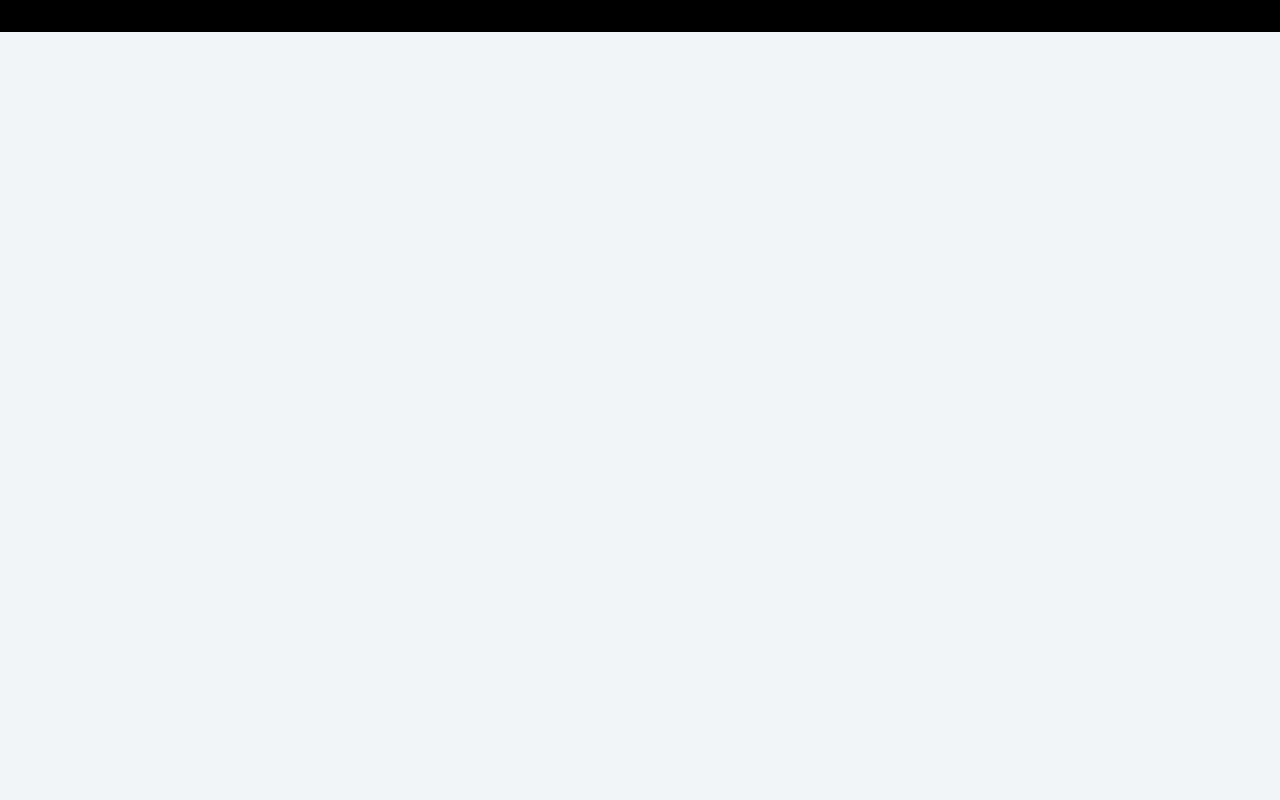
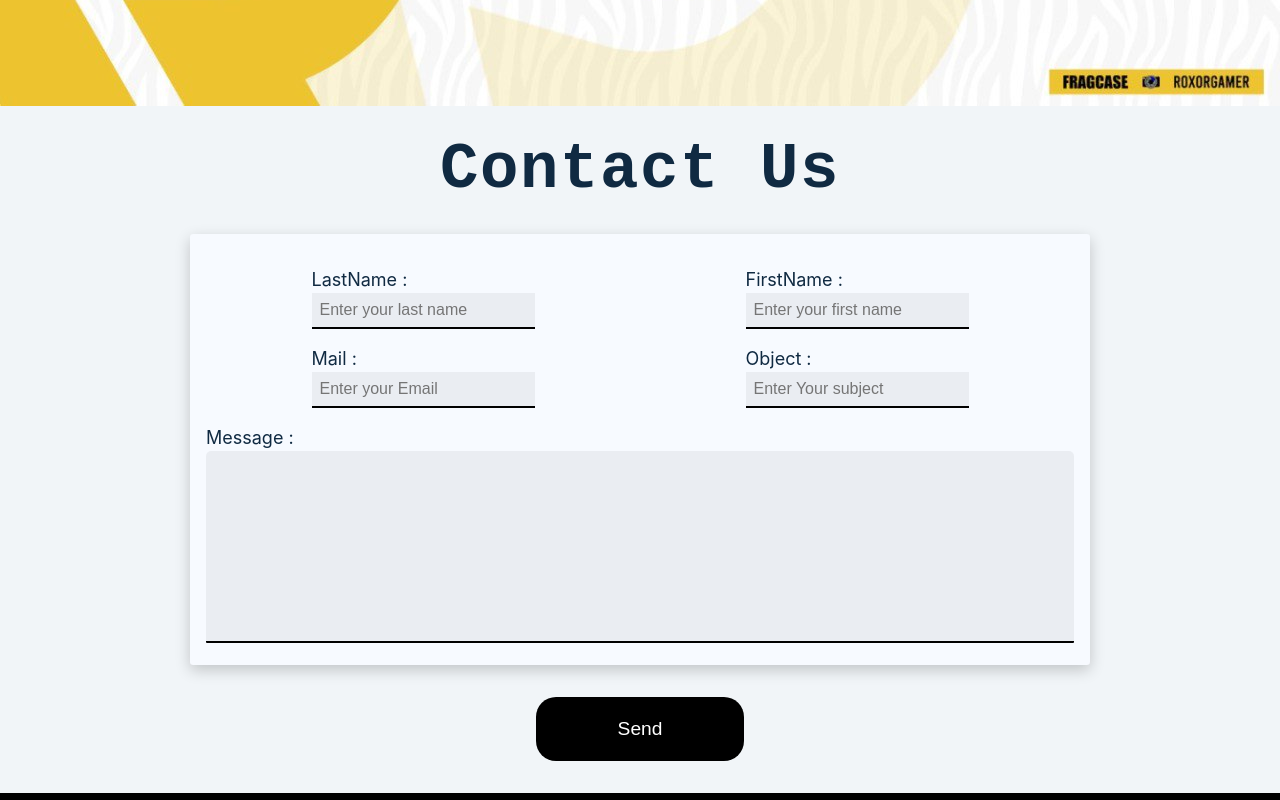
Before and after one commit to MrYogesh0709/Esports, a React (Create React App) app: page /contact in a window 1280 px wide. Shown: the part 400-1200 px from the top of the page. Before the commit the page ends 800 px from the top, so only its background shows below. Built offline with nearby package versions, Linux system fonts and the light colour scheme.

Commit message:
contact added

```diff
--- a/src/component/Footer/footer.css
+++ b/src/component/Footer/footer.css
@@ -45,9 +45,10 @@ ul {
 }
 .social-links {
   color: white;
+  transition: var(--transition);
 }
 .social-links:hover {
-  color: blue;
+  color: var(--clr-primary-5);
 }
 .social-links:active {
   color: green;
--- a/src/component/navbar/navbar.css
+++ b/src/component/navbar/navbar.css
@@ -67,5 +67,9 @@
     letter-spacing: 1px;
     margin-left: 4rem;
     flex: auto;
+    transition: var(--transition);
+  }
+  .link-btn:hover {
+    color: var(--clr-primary-5);
   }
 }
--- a/src/component/sidebar/sidebar.css
+++ b/src/component/sidebar/sidebar.css
@@ -52,10 +52,11 @@
   font-size: medium;
   margin: 1rem 0;
   color: black;
+  transition: var(--transition);
 }
 
-.link-sidebar:active:hover {
-  color: blue;
+.link-sidebar:hover {
+  color: coral;
 }
 @media screen and (min-width: 800px) {
   .sidebar-wrapper {
--- a/src/index.css
+++ b/src/index.css
@@ -36,7 +36,7 @@ Variables
   --clr-green-dark: hsl(125, 67%, 44%);
   --clr-green-light: hsl(125, 71%, 66%);
   --clr-black: #222;
-  --transition: all 0.3s linear;
+  --transition: all 0.2s linear;
   --spacing: 0.1rem;
   --radius: 0.25rem;
   --light-shadow: 0 5px 15px rgba(0, 0, 0, 0.1);
--- a/src/page/Welcome/Welcome.js
+++ b/src/page/Welcome/Welcome.js
@@ -18,7 +18,7 @@ const Welcome = () => {
           <div className="head">
             <h1>Presentation</h1>
             <p>
-              <b>Traker e Sport </b>
+              <b>R1 ESport</b>
               is an esports association, founded on September 15, 2017, by an
               enthusiast who wanted to make his dream come true. His goal is to
               create a <b>big family</b> with one goal: to be the <b> best !</b>{" "}
@@ -38,7 +38,6 @@ const Welcome = () => {
           </div>
         </div>
       </div>
-
       <div className="box">
         <h2>FOLLOW US</h2>
         <p>ON</p>
--- a/src/page/Welcome/welcome.css
+++ b/src/page/Welcome/welcome.css
@@ -6,6 +6,7 @@ img {
   width: 100%;
   max-width: 100vw;
 }
+
 .main-container {
   display: flex;
   justify-content: center;
@@ -27,6 +28,10 @@ img {
 .head > h1 {
   text-align: center;
   color: black;
+}
+.head > p::first-letter {
+  font-size: 1.7rem;
+  color: rgb(244, 122, 40);
 }
 .background {
   background-image: url("../../images/R1.jpg");
@@ -65,6 +70,11 @@ img {
   padding: 0.4rem;
   background: black;
   border-radius: 35%;
+  transition: var(--transition);
+}
+.logo-reseaux:hover {
+  border-radius: 25%;
+  padding: 0.3rem;
 }
 
 @media screen and (min-width: 700px) {
@@ -84,4 +94,9 @@ img {
     background: black;
     border-radius: 35%;
   }
+  .logo-reseaux:hover {
+    background: var(--clr-grey-1);
+    padding: 0.7rem;
+    border-radius: 30%;
+  }
 }
--- a/src/page/contact/Contact.js
+++ b/src/page/contact/Contact.js
@@ -1,13 +1,128 @@
-import React from "react";
+import React, { useState } from "react";
+import "./contact.css";
+import r1 from "../../images/R1.jpg";
 import Footer from "../../component/Footer/Footer";
 import Navbar from "../../component/navbar/Navbar";
 import Sidebar from "../../component/sidebar/Sidebar";
 
 const Contact = () => {
+  const [person, setPerson] = useState({
+    firstName: "",
+    lastName: "",
+    email: "",
+    object: "",
+    message: "",
+  });
+  const [people, setPeople] = useState([]);
+  const handleChange = (e) => {
+    const name = e.target.name;
+    const value = e.target.value;
+    setPerson({ ...person, [name]: value });
+  };
+  const handleSubmit = (e) => {
+    e.preventDefault();
+    if (person.firstName && person.email && person.age) {
+      const newPerson = { ...person, id: new Date().getTime().toString() };
+      setPeople([...people, newPerson]);
+      setPerson({
+        firstName: "",
+        lastName: "",
+        email: "",
+        object: "",
+        message: "",
+      });
+    }
+  };
   return (
     <>
       <Navbar />
       <Sidebar />
+      <div className="img">
+        <img src={r1} alt="R1 Esports" className="img" />
+      </div>
+      <div className="section">
+        <h1 className="contactus">contact us</h1>
+        <form className="form">
+          <div className="inline">
+            <div className="form-control">
+              <label htmlFor="lastName" className="form-label">
+                LastName :
+              </label>
+              <input
+                type="text"
+                id="lastName"
+                placeholder="Enter your last name"
+                name="lastName"
+                value={person.lastName}
+                onChange={handleChange}
+              />
+            </div>
+            <div className="form-control">
+              <label className="form-label" htmlFor="firstName">
+                FirstName :
+              </label>
+              <input
+                type="text"
+                id="firstName"
+                placeholder="Enter your first name"
+                name="firstName"
+                value={person.firstName}
+                onChange={handleChange}
+              />
+            </div>
+          </div>
+          <div className="inline">
+            <div className="form-control">
+              <label className="form-label" htmlFor="email">
+                Mail :
+              </label>
+              <input
+                type="email"
+                id="email"
+                placeholder="Enter your Email"
+                name="email"
+                value={person.email}
+                onChange={handleChange}
+              />
+            </div>
+            <div className="form-control">
+              <label htmlFor="object" className="form-label">
+                Object :{" "}
+              </label>
+              <input
+                placeholder="Enter Your subject"
+                type="text"
+                id="object"
+                name="object"
+                value={person.object}
+                onChange={handleChange}
+              />
+            </div>
+          </div>
+          <div className="form-control">
+            <label className="form-label" htmlFor="message">
+              Message :
+            </label>
+            <textarea
+              type="text"
+              id="message"
+              placeholder=""
+              name="message"
+              value={person.message}
+              onChange={handleChange}
+            />
+          </div>
+        </form>
+        <div className="send">
+          <button
+            type="submit"
+            className="btn submit-btn"
+            onClick={handleSubmit}
+          >
+            Send
+          </button>
+        </div>
+      </div>
       <Footer />
     </>
   );
--- a/src/page/contact/contact.css
+++ b/src/page/contact/contact.css
@@ -0,0 +1,78 @@
+.contactus {
+  text-align: center;
+  margin-top: 2rem;
+  font-family: "Courier New", Courier, monospace;
+}
+.form {
+  max-width: 600px;
+  background-color: rgb(247, 250, 255);
+  margin: 2rem auto;
+  border: 1px solid blue;
+  border-radius: 0.2rem;
+  border: transparent;
+  padding: 1rem;
+  box-shadow: var(--dark-shadow);
+}
+
+.form-label {
+  display: block;
+  font-size: large;
+  padding-top: 1rem;
+}
+.form-control > input {
+  padding: 0.5rem;
+  font-size: medium;
+  width: 100%;
+  border: none;
+  border-bottom: 2px solid black;
+  background-color: rgba(0, 0, 0, 0.05);
+  outline: none;
+}
+.form-control > textarea {
+  height: 12rem;
+  font-size: medium;
+  resize: none;
+  border: transparent;
+  background-color: rgba(0, 0, 0, 0.05);
+  padding: 5px;
+  border-radius: 5px;
+  border-bottom: solid 2px rgb(0, 0, 0);
+  border-top: 0;
+  border-left: 0;
+  border-right: 0;
+  border-bottom-right-radius: 1px;
+  border-bottom-left-radius: 1px;
+  width: 100%;
+  outline: none;
+}
+
+.inline {
+  display: flex;
+  flex-direction: row;
+  justify-content: space-around;
+  align-items: center;
+  gap: 1rem;
+}
+
+.send {
+  display: flex;
+  align-items: center;
+  justify-content: center;
+  margin-bottom: 2rem;
+}
+
+.submit-btn {
+  padding: 1.2rem 5rem;
+  border-radius: 20px;
+  font-weight: 500;
+  font-size: larger;
+}
+
+@media screen and (min-width: 500px) {
+  .form {
+    max-width: 900px;
+  }
+  .inline {
+    gap: 0;
+  }
+}
--- a/src/page/news/News.js
+++ b/src/page/news/News.js
@@ -1,4 +1,5 @@
 import React from "react";
+import "./news.css";
 import Footer from "../../component/Footer/Footer";
 import Navbar from "../../component/navbar/Navbar";
 import Sidebar from "../../component/sidebar/Sidebar";
@@ -8,6 +9,11 @@ const News = () => {
     <>
       <Navbar />
       <Sidebar />
+      <main>
+        <div className="container">
+          <h1>Coming soon...</h1>
+        </div>
+      </main>
       <Footer />
     </>
   );
```
Also changed, not shown: src/page/news/news.css (+21 -0 lines).
